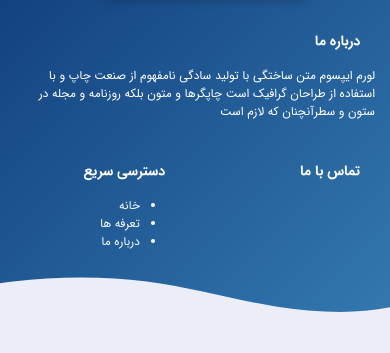
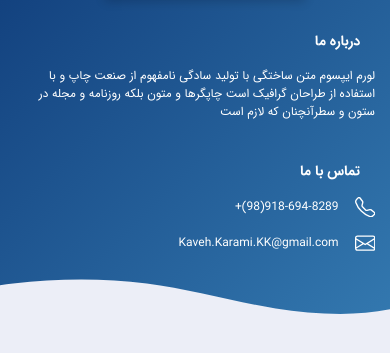
Before and after one commit to KavehKarami/shop-theme-react, a React app: page / in a window 390 px wide. Shown: the part 8281-8634 px from the top of the page. Built offline with nearby package versions, Linux system fonts and the light colour scheme.

Commit message:
wip-footer (footer mobile complete)

```diff
--- a/src/app/components/layout/Footer.jsx
+++ b/src/app/components/layout/Footer.jsx
@@ -1,6 +1,8 @@
 import React from 'react';
 import { Link } from 'react-router-dom';
 import { routes } from '../../routes';
+import MailIcon from '../shared/icons/MailIcon';
+import PhoneIcon from '../shared/icons/PhoneIcon';
 import DashedInput from '../shared/inputs/DashedInput';
 import FollowUs from '../shared/sections/FollowUs';
 import ShapeDivider1 from '../shared/shape-dividers/ShapeDivider1';
@@ -26,10 +28,29 @@ const Footer = () => {
         </div>
 
         <div className="row">
-          <div className="col-6  mt-3 mb-5">
+          <div className="col-12 col-md-4  mt-3 mb-5">
+
             <div className="footer-link-title">تماس با ما</div>
+
+            <div className="d-flex mb-3 align-items-center justify-content-start">
+              <PhoneIcon />
+
+              <a href="callto:+989186948289" className="mr-3 footer-contact-text">
+                +(98)918-694-8289
+              </a>
+            </div>
+
+            <div className="d-flex mb-3 align-items-center justify-content-start text-nowrap">
+              <MailIcon />
+
+              <a href="maillto:Kaveh.Karami.KK@gmail.com" className="mr-3 footer-contact-text">
+                Kaveh.Karami.KK@gmail.com
+              </a>
+            </div>
+
           </div>
-          <div className="col-6  mt-3 mb-5">
+
+          <div className="col-6 col-md-4 mt-3 mb-5 d-none d-md-block">
             <div className="footer-link-title">دسترسی سریع</div>
             <ul>
               {routes.map((route, index) => (
--- /dev/null
+++ b/src/app/components/shared/icons/MailIcon.jsx
@@ -0,0 +1,11 @@
+import React from 'react';
+
+const MailIcon = () => {
+  return (
+    <svg width="1.7em" height="1.7em" viewBox="0 0 16 16" className="bi bi-envelope" fill="currentColor" xmlns="http://www.w3.org/2000/svg">
+      <path fillRule="evenodd" d="M0 4a2 2 0 0 1 2-2h12a2 2 0 0 1 2 2v8a2 2 0 0 1-2 2H2a2 2 0 0 1-2-2V4zm2-1a1 1 0 0 0-1 1v.217l7 4.2 7-4.2V4a1 1 0 0 0-1-1H2zm13 2.383l-4.758 2.855L15 11.114v-5.73zm-.034 6.878L9.271 8.82 8 9.583 6.728 8.82l-5.694 3.44A1 1 0 0 0 2 13h12a1 1 0 0 0 .966-.739zM1 11.114l4.758-2.876L1 5.383v5.73z" />
+    </svg>
+  );
+}
+
+export default MailIcon;
--- /dev/null
+++ b/src/app/components/shared/icons/PhoneIcon.jsx
@@ -0,0 +1,11 @@
+import React from 'react';
+
+const PhoneIcon = () => {
+  return (
+    <svg width="1.7em" height="1.7em" viewBox="0 0 16 16" className="bi bi-telephone" fill="currentColor" xmlns="http://www.w3.org/2000/svg">
+      <path fillRule="evenodd" d="M3.654 1.328a.678.678 0 0 0-1.015-.063L1.605 2.3c-.483.484-.661 1.169-.45 1.77a17.568 17.568 0 0 0 4.168 6.608 17.569 17.569 0 0 0 6.608 4.168c.601.211 1.286.033 1.77-.45l1.034-1.034a.678.678 0 0 0-.063-1.015l-2.307-1.794a.678.678 0 0 0-.58-.122l-2.19.547a1.745 1.745 0 0 1-1.657-.459L5.482 8.062a1.745 1.745 0 0 1-.46-1.657l.548-2.19a.678.678 0 0 0-.122-.58L3.654 1.328zM1.884.511a1.745 1.745 0 0 1 2.612.163L6.29 2.98c.329.423.445.974.315 1.494l-.547 2.19a.678.678 0 0 0 .178.643l2.457 2.457a.678.678 0 0 0 .644.178l2.189-.547a1.745 1.745 0 0 1 1.494.315l2.306 1.794c.829.645.905 1.87.163 2.611l-1.034 1.034c-.74.74-1.846 1.065-2.877.702a18.634 18.634 0 0 1-7.01-4.42 18.634 18.634 0 0 1-4.42-7.009c-.362-1.03-.037-2.137.703-2.877L1.885.511z" />
+    </svg>
+  );
+}
+
+export default PhoneIcon;
--- a/src/assets/scss/components/layout/footer.scss
+++ b/src/assets/scss/components/layout/footer.scss
@@ -12,3 +12,15 @@ footer {
   font-weight: bold;
   margin-right: 15px;
 }
+
+.footer-contact-text {
+  direction: ltr;
+  color: #fff;
+
+  &:hover,
+  &:focus {
+    color: #fff;
+    outline: none;
+    border: none;
+  }
+}
```
